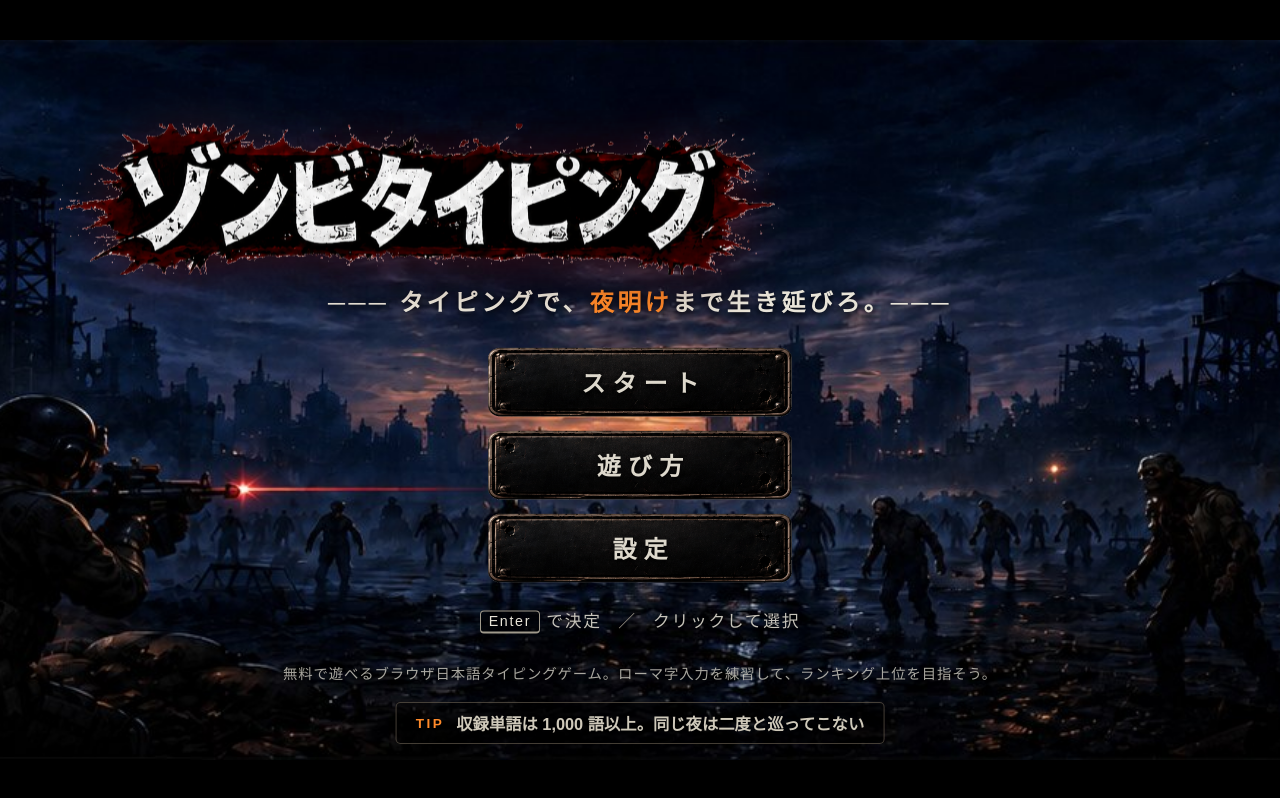
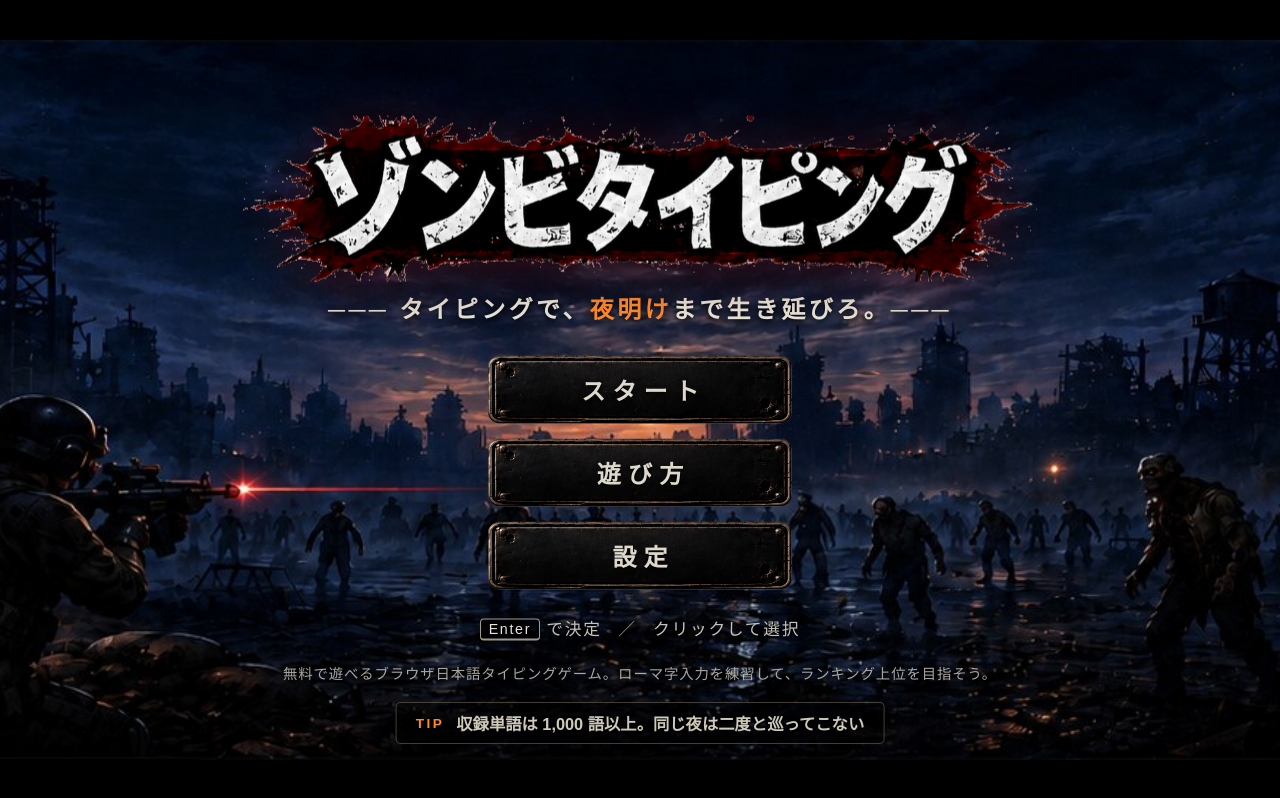
Before and after one commit to thisisikemen/zombie-typing, a website built with Vite: page index.html in a window 1280 px wide. Built offline with nearby package versions, Linux system fonts and the light colour scheme; animation ran at ten frames a second.

Commit message:
タイトルロゴの中央寄せを修正

```diff
--- a/src/styles.css
+++ b/src/styles.css
@@ -146,7 +146,13 @@ kbd {
   width: 100%;
   transform: translateY(-1.4rem); /* 下部の TIP バーぶん少し上へ */
 }
-.title-logo { line-height: 0; }
+.title-logo {
+  width: 100%;
+  margin: 0;
+  display: flex;
+  justify-content: center;
+  line-height: 0;
+}
 .title-logo-img {
   width: min(56rem, 62%);
   filter: drop-shadow(0 6px 24px rgba(0, 0, 0, 0.8));
```
